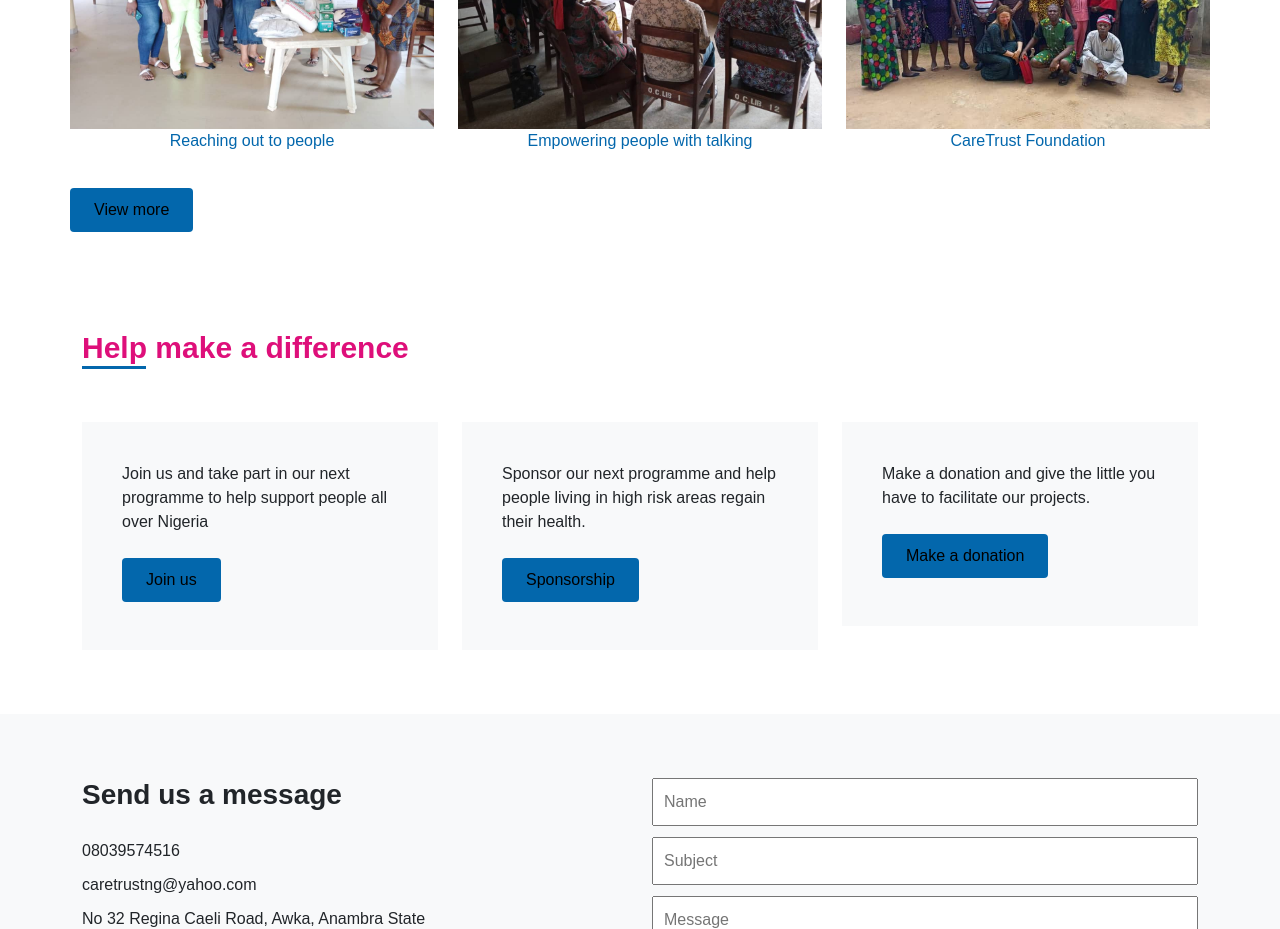
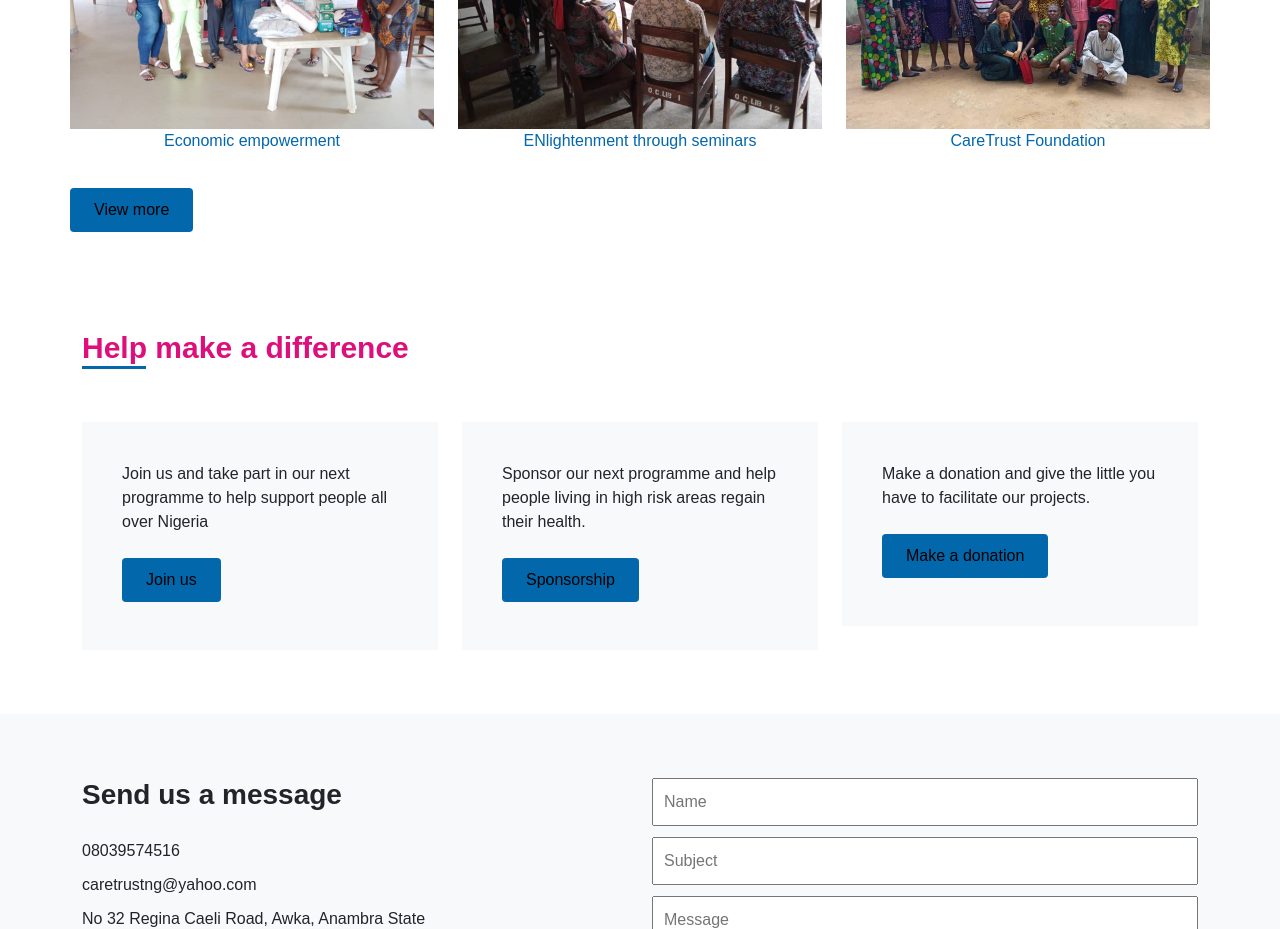
Before and after one commit to Chimamanda16/Cartrudevi, a plain HTML site: page index.html in a window 1280 px wide. Shown: the part 1760-2689 px from the top of the page. Drawn offline with nearby package versions, Linux system fonts and the light colour scheme.

Commit message:
Update index.html

```diff
--- a/index.html
+++ b/index.html
@@ -114,11 +114,11 @@
                 <div class="row">
                     <div class="col-md-4">
                         <img src="images/work1a.jpg" class="work-img" alt="work-image">
-                        <a href="">Reaching out to people</a>
+                        <a href="">Economic empowerment</a>
                     </div>
                     <div class="col-md-4">
                         <img src="images/work2a.jpg" class="work-img" alt="work-image">
-                        <a href="">Empowering people with talking</a>
+                        <a href="">ENlightenment through seminars</a>
                     </div>
                     <div class="col-md-4">
                         <img src="images/work3a.jpg" class="work-img" alt="work-image">
```
